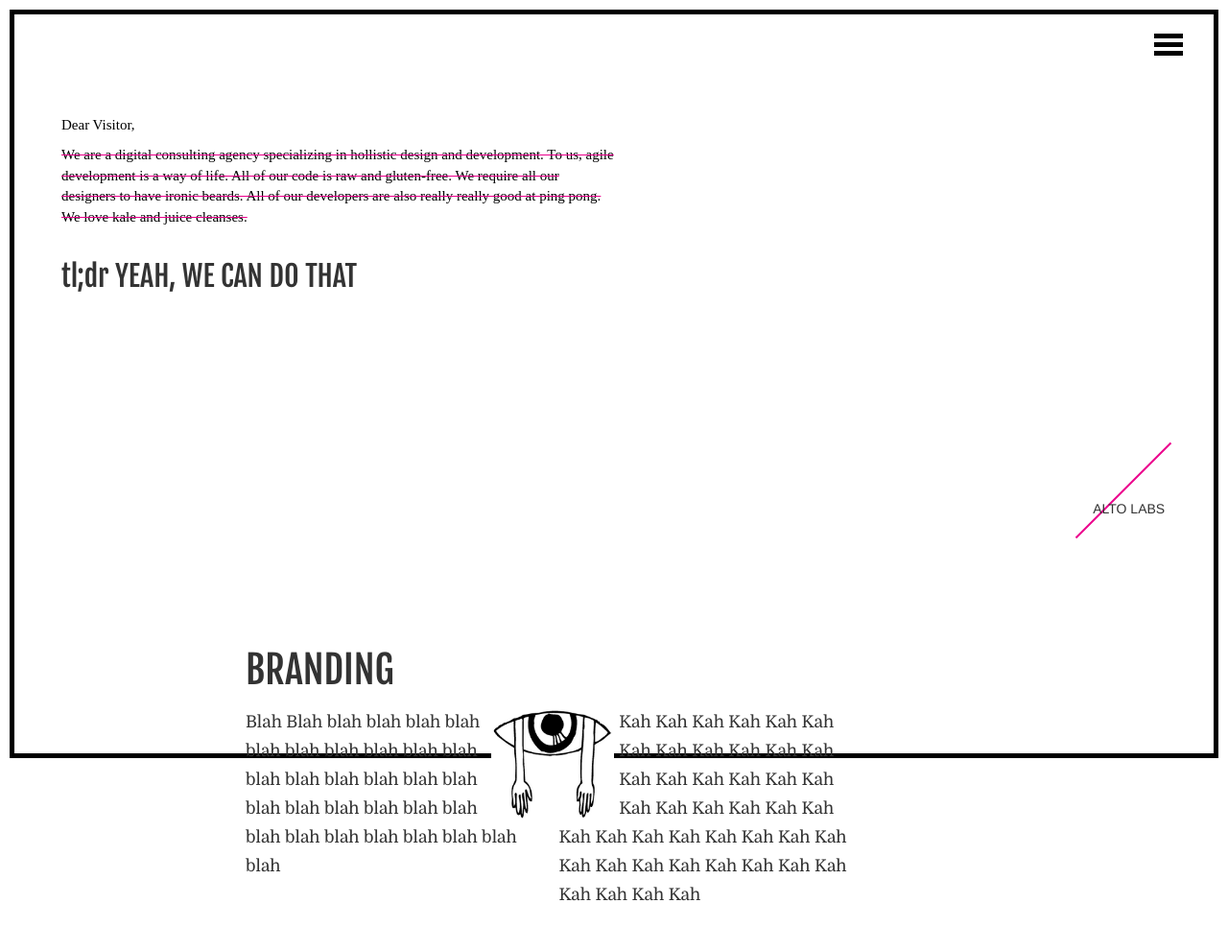
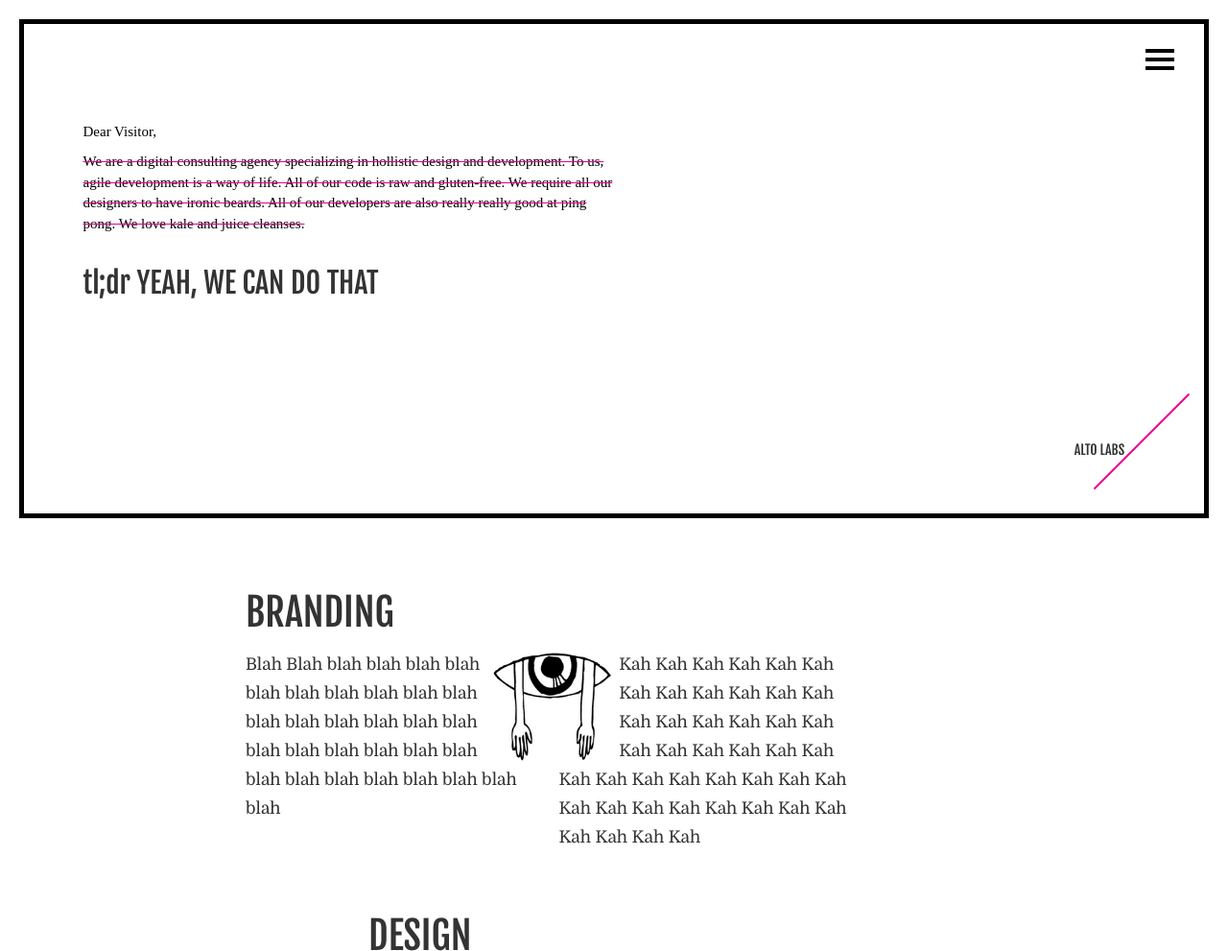
Before and after one commit to edwinhermawan/altolabs_prod, a plain HTML site: page index.html in a window 1280 px wide. Shown: the top 991 px of the page at 96% size. Drawn offline with nearby package versions, Linux system fonts and the light colour scheme; a web font is replaced by a local one.

Commit message:
About to change diagonal

```diff
--- a/css/sass/screen.scss
+++ b/css/sass/screen.scss
@@ -77,27 +77,20 @@ $iphone: "only screen
         and (max-device-width : 568px)
         and (orientation : portrait)";
 
-$topBorderMargin: 1rem;
-$topBorderThickness: .5rem;
+$borderMargin: 2rem;
+$borderThickness: .5rem;
 
 #topFold{
-  width: 100%;
-  height: 62rem;
+  position:relative;
+  width: calc(100% - 2 * $borderMargin);
+  height: 52rem;
+  border: $borderThickness solid black;
+  margin: $borderMargin;
   @media only screen
 and (min-device-width : 320px)
 and (max-device-width : 568px)
 and (orientation : portrait) {
     height: 65rem;
-  }
-  &:before{
-      content: " ";
-      position: absolute;
-      z-index: -1;
-      top: $topBorderMargin;
-      left: $topBorderMargin;
-      right: $topBorderMargin;
-      bottom: $topBorderMargin;
-      border: $topBorderThickness solid black;
   }
 }
 
@@ -111,8 +104,8 @@ $menuBarColor: black;
   width: 30px;
   height: 30px;
   position: absolute;
-  margin-left: 94%;
-  margin-top: 3.5rem;
+  left: 95%;
+  top: 5%;
 
 }
 #menu-toggle i:before {
@@ -274,7 +267,7 @@ $menuBarColor: black;
 .foldText{
   width: 45%;
   margin-left: 5%;
-  margin-top: 12rem;
+  top: 20%;
   position: absolute;
   .letter{
     font-family: $letterFont;
@@ -291,34 +284,21 @@ $menuBarColor: black;
   }
 }
 
-.logo{
-  position: absolute;
-  margin-top: 52rem;
-  margin-left: 89%;
-  p{
+.lowerRight{
+  position:absolute;
+  top: 85%;
+  left: 89%;
+  .logo{
     font-family: $headerFont;
   }
+  .diagonal {
+      position:absolute;
+      width: 14rem;
+      border-bottom: .2rem solid $altoPink;
+      -webkit-transform: rotate(135deg);
+  }
 }
-.diagonal {
-    width: 14rem;
-    border-bottom: .2rem solid $altoPink;
-    -webkit-transform: rotate(135deg);
-    margin-top: 20rem;
-    margin-left: 180%;
 
-    @media only screen
-and (min-device-width : 320px)
-and (max-device-width : 568px)
-and (orientation : portrait) {
-      width: 25rem;
-      border-bottom: 0.5rem solid $altoPink;
-      -webkit-transform: rotate(125deg);
-      transform: rotate(125deg);
-      margin-top: 21rem;
-      margin-left: 37%;
-
-    }
-}
 
 // What we do section
 
--- a/index.html
+++ b/index.html
@@ -47,12 +47,16 @@
         </strike>
 
         <p class="tagLine">tl;dr YEAH, WE CAN DO THAT</p>
-        <!-- Diagonal -->
-        <div class="diagonal"></div>
       </div>
 
       <!-- Logo in Lower Right -->
-      <div class="logo"></div><p class="logo">ALTO LABS</p>
+      <div class="lowerRight">
+        <!-- Diagonal -->
+        <div class="diagonal"></div>
+        <p class="logo">ALTO LABS</p>
+      </div>
+
+
     </div>
 
     <!-- What We Do -->
```
Also changed, not shown: css/stylesheets/screen.css.
